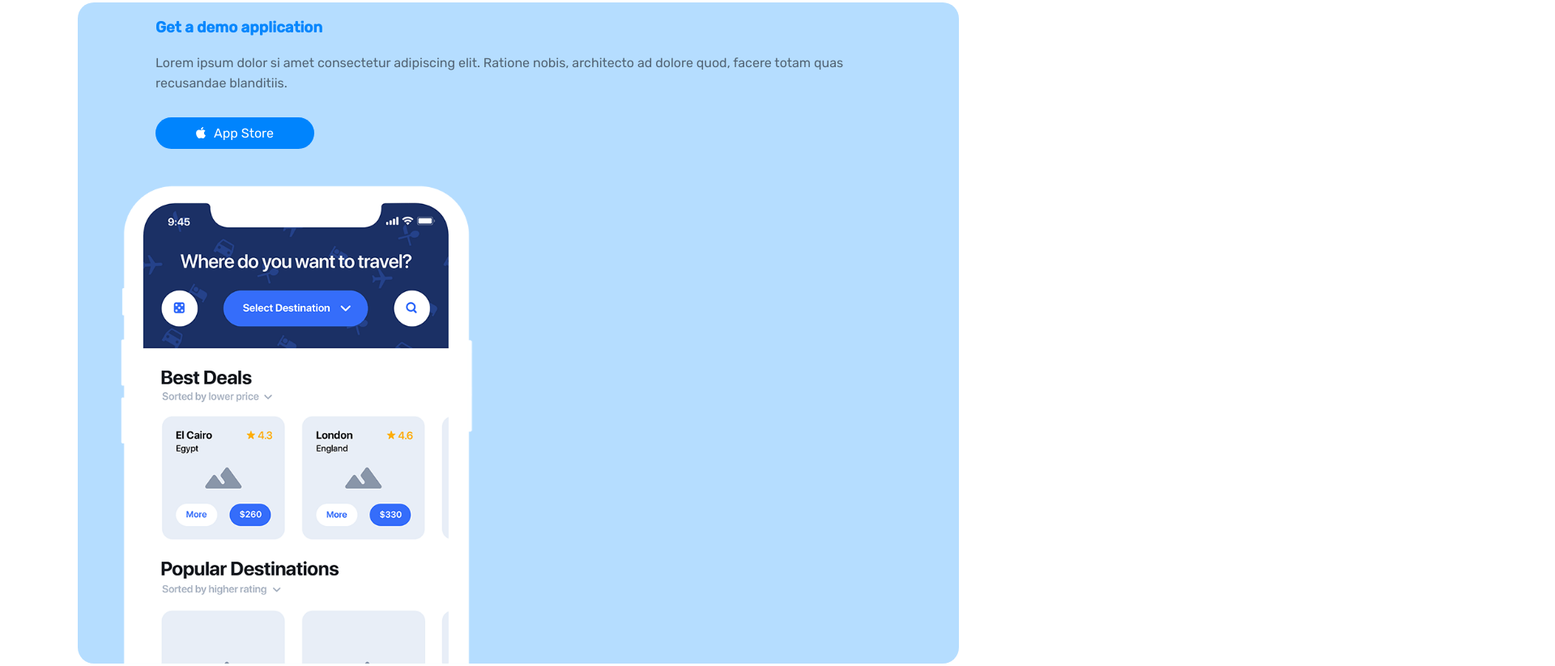
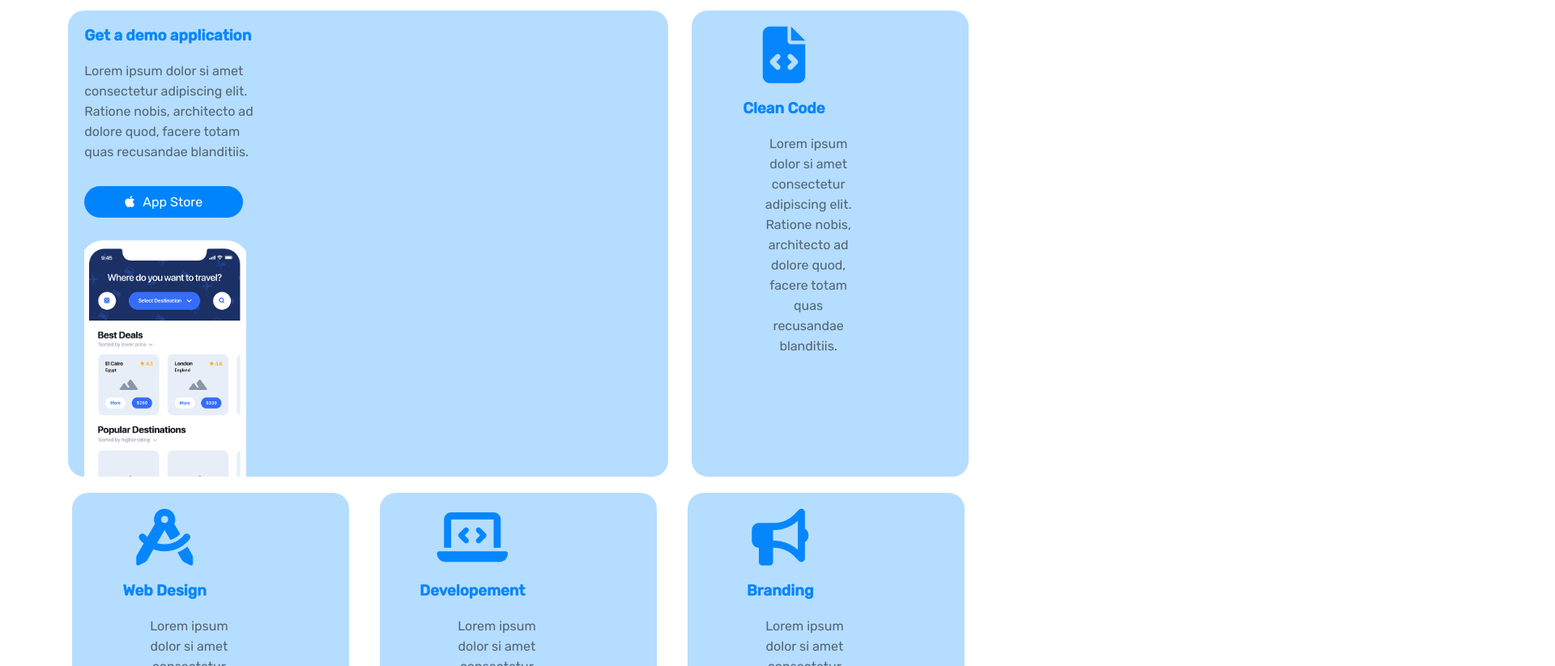
Before and after one commit to Andele97/htmlcss-responsive-layout, a plain HTML site: page index.html in a window 1280 px wide. Shown: the part 117-940 px from the top of the page at 81% size, 1920 px wide, since content can reach past the window. Drawn offline with Linux system fonts and the light colour scheme.

Commit message:
[add] media desktop

```diff
--- a/assets/style.css
+++ b/assets/style.css
@@ -138,9 +138,17 @@ header .container nav ul .button:hover {
   padding-right: 10px;
 }
 
-.container .box img {
-  margin-top: 40px;
+.container .box .imagetop {
+  margin-top: 30px;
+  width: 200px;
+  height: 300px;
+  align-items: right;
+}
+
+.container .box .imagetop img {
   width: 100%;
+  height: 100%;
+  object-fit: cover;
 }
 
 .container .box .container-light i {
@@ -217,6 +225,7 @@ section .container .box .container-light p {
   width: 160px;
   height: 150px;
   border-radius: 100%;
+  margin-top: 20px;
 }
 
 .testimonials .container .box p,span {
@@ -342,8 +351,52 @@ footer .container a {
 /* RESPONSIVE */
 
 @media (min-width: 810px) {
-  .container .box img {
-    width: 50%;
+  .container {
+    width: 92%;
+  }
+
+  .container .box .container-text {
+   margin-left: 20px;
+  }
+
+  .container .box:first-child {
+    width: 65%;
+  }
+
+  .container .box .container-text p {
+    width: 70%;
+  }
+
+  .container .conteiner-box {
+    display: flex;
+    flex-wrap: wrap;
+  }
+
+  .container .box {
+    width: 260px;
+    margin-right: 10px;
+  }
+
+  .container .box .container-light i,
+  .container .box .container-light h3 {
+    width: 35%;
+  }
+
+  .container .box .container-light p {
+    width: 20%;
+    margin-left: 55px
+  }
+
+  section .container .box {
+    width: 100%;
+  }
+
+  section .container .box .container-light h3 {
+    width: 110%;
+  }
+
+  section .container .box .container-light p {
+    width: 90%;
   }
 
   .testimonials .container .box {
@@ -379,7 +432,7 @@ footer .container a {
   }
 
   .benefits .container .box p {
-    width: 60%;
+    width: 50%;
   }
 
   .about-us .container {
@@ -427,4 +480,80 @@ footer .container a {
   header .container nav i {
     display: none;
   }
+
+  .container {
+    width: 1140px;
+  }
+
+  .container .box {
+    width: 30%;
+    margin: 10px auto;
+  }
+
+  .container .box:first-child {
+    display: flex;
+  }
+
+  .container .box .container-text p {
+    width: 25%;
+  }
+
+  .container .box .container-light p {
+    width: 10%;
+    margin-left: 90px
+  }
+
+  .container .box .container-light i,
+  .container .box .container-light h3 {
+    width: 21%;
+  }
+
+  section .container {
+    display: flex;
+  }
+
+  section .container img {
+    margin-bottom: 200px;
+  }
+
+  section .container .box {
+    width: 50%;
+    margin-left: 100px;
+  }
+
+  section .container .box img {
+    margin-bottom: 20px;
+  }
+
+  section .container .box .container-light h3 {
+    width: 37%;
+  }
+
+  section .container .box .container-light p {
+    width: 25%;
+  }
+
+  .testimonials .container {
+    width: 100%;
+    display: flex;
+    flex-direction: column;
+    margin-left: 400px;
+  }
+
+  .testimonials .container .text {
+    width: 60%;
+  }
+
+  .benefits .container {
+    flex-wrap: wrap;
+    width: 50%;
+  }
+
+  .benefits .container > h2 {
+    width: 100%;
+  }
+
+  .about-us .container {
+    width: 1140px;;
+  }
 }
--- a/index.html
+++ b/index.html
@@ -42,14 +42,17 @@
   <main>
 
     <!-- Box -->
-    <div class="container">
+    <div class="container clearfix">
+      <div class="conteiner-box">
         <div class="box">
           <div class="container-text">
             <h3>Get a demo application</h3>
             <p>Lorem ipsum dolor si amet consectetur adipiscing elit. Ratione nobis, architecto ad dolore quod, facere totam quas recusandae blanditiis.</p>
             <span><a class="button" href="#">App Store</a></span>
+            <div class="imagetop">
+              <img src="assets/img/phone.png" alt="Phone">
             </div>
-        <img src="assets/img/phone.png" alt="Phone">
+          </div>
         </div>
 
         <div class="box">
@@ -81,6 +84,7 @@
             <i class="fa-sharp fa-solid fa-bullhorn"></i>
             <h3>Branding</h3>
             <p>Lorem ipsum dolor si amet consectetur adipiscing elit. Ratione nobis, architecto ad dolore quod, facere totam quas recusandae blanditiis.</p>
+          </div>
         </div>
       </div>
     </div>
```
Lines whose indentation alone changed are shown as unchanged.
